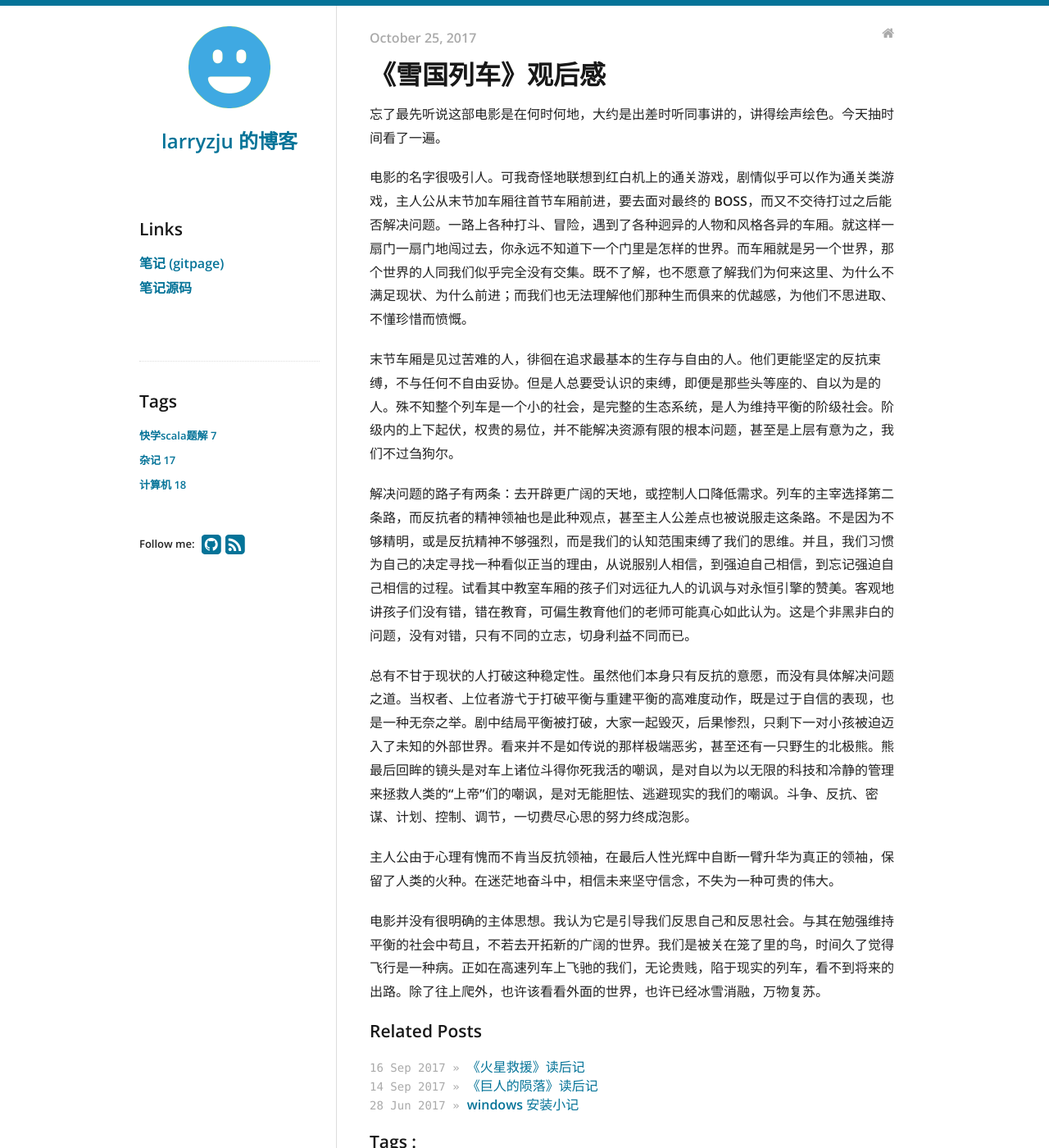
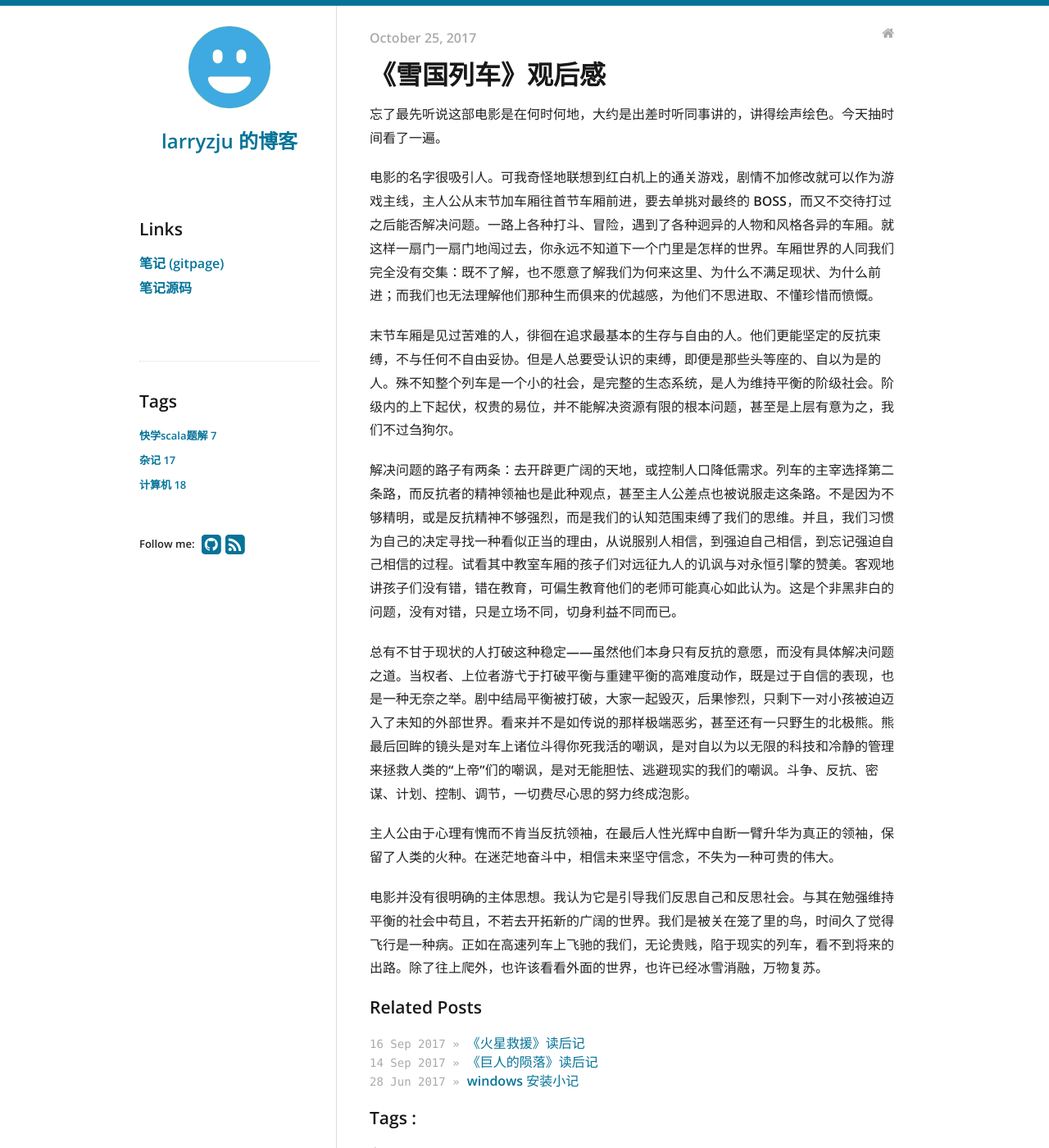
Before and after one commit to larryzju/larryzju.github.io, a Jekyll site: the page built from _posts/2017-10-25-雪国列车.md, in a window 1280 px wide and 1400 px high. Shown: the whole window at 82% size. Built offline with Jekyll 4.4.1, drawn with Linux system fonts in a browser that asks for light colours; nearby versions of some CDN libraries.

Commit message:
修改语病

```diff
--- a/_posts/2017-10-25-雪国列车.md
+++ b/_posts/2017-10-25-雪国列车.md
@@ -6,13 +6,13 @@ tag: 杂记
 
 忘了最先听说这部电影是在何时何地，大约是出差时听同事讲的，讲得绘声绘色。今天抽时间看了一遍。
 
-电影的名字很吸引人。可我奇怪地联想到红白机上的通关游戏，剧情似乎可以作为通关类游戏，主人公从末节加车厢往首节车厢前进，要去面对最终的 BOSS，而又不交待打过之后能否解决问题。一路上各种打斗、冒险，遇到了各种迥异的人物和风格各异的车厢。就这样一扇门一扇门地闯过去，你永远不知道下一个门里是怎样的世界。而车厢就是另一个世界，那个世界的人同我们似乎完全没有交集。既不了解，也不愿意了解我们为何来这里、为什么不满足现状、为什么前进；而我们也无法理解他们那种生而俱来的优越感，为他们不思进取、不懂珍惜而愤慨。
+电影的名字很吸引人。可我奇怪地联想到红白机上的通关游戏，剧情不加修改就可以作为游戏主线，主人公从末节加车厢往首节车厢前进，要去单挑对最终的 BOSS，而又不交待打过之后能否解决问题。一路上各种打斗、冒险，遇到了各种迥异的人物和风格各异的车厢。就这样一扇门一扇门地闯过去，你永远不知道下一个门里是怎样的世界。车厢世界的人同我们完全没有交集：既不了解，也不愿意了解我们为何来这里、为什么不满足现状、为什么前进；而我们也无法理解他们那种生而俱来的优越感，为他们不思进取、不懂珍惜而愤慨。
 
 末节车厢是见过苦难的人，徘徊在追求最基本的生存与自由的人。他们更能坚定的反抗束缚，不与任何不自由妥协。但是人总要受认识的束缚，即便是那些头等座的、自以为是的人。殊不知整个列车是一个小的社会，是完整的生态系统，是人为维持平衡的阶级社会。阶级内的上下起伏，权贵的易位，并不能解决资源有限的根本问题，甚至是上层有意为之，我们不过刍狗尔。
 
-解决问题的路子有两条：去开辟更广阔的天地，或控制人口降低需求。列车的主宰选择第二条路，而反抗者的精神领袖也是此种观点，甚至主人公差点也被说服走这条路。不是因为不够精明，或是反抗精神不够强烈，而是我们的认知范围束缚了我们的思维。并且，我们习惯为自己的决定寻找一种看似正当的理由，从说服别人相信，到强迫自己相信，到忘记强迫自己相信的过程。试看其中教室车厢的孩子们对远征九人的讥讽与对永恒引擎的赞美。客观地讲孩子们没有错，错在教育，可偏生教育他们的老师可能真心如此认为。这是个非黑非白的问题，没有对错，只有不同的立志，切身利益不同而已。
+解决问题的路子有两条：去开辟更广阔的天地，或控制人口降低需求。列车的主宰选择第二条路，而反抗者的精神领袖也是此种观点，甚至主人公差点也被说服走这条路。不是因为不够精明，或是反抗精神不够强烈，而是我们的认知范围束缚了我们的思维。并且，我们习惯为自己的决定寻找一种看似正当的理由，从说服别人相信，到强迫自己相信，到忘记强迫自己相信的过程。试看其中教室车厢的孩子们对远征九人的讥讽与对永恒引擎的赞美。客观地讲孩子们没有错，错在教育，可偏生教育他们的老师可能真心如此认为。这是个非黑非白的问题，没有对错，只是立场不同，切身利益不同而已。
 
-总有不甘于现状的人打破这种稳定性。虽然他们本身只有反抗的意愿，而没有具体解决问题之道。当权者、上位者游弋于打破平衡与重建平衡的高难度动作，既是过于自信的表现，也是一种无奈之举。剧中结局平衡被打破，大家一起毁灭，后果惨烈，只剩下一对小孩被迫迈入了未知的外部世界。看来并不是如传说的那样极端恶劣，甚至还有一只野生的北极熊。熊最后回眸的镜头是对车上诸位斗得你死我活的嘲讽，是对自以为以无限的科技和冷静的管理来拯救人类的“上帝”们的嘲讽，是对无能胆怯、逃避现实的我们的嘲讽。斗争、反抗、密谋、计划、控制、调节，一切费尽心思的努力终成泡影。
+总有不甘于现状的人打破这种稳定——虽然他们本身只有反抗的意愿，而没有具体解决问题之道。当权者、上位者游弋于打破平衡与重建平衡的高难度动作，既是过于自信的表现，也是一种无奈之举。剧中结局平衡被打破，大家一起毁灭，后果惨烈，只剩下一对小孩被迫迈入了未知的外部世界。看来并不是如传说的那样极端恶劣，甚至还有一只野生的北极熊。熊最后回眸的镜头是对车上诸位斗得你死我活的嘲讽，是对自以为以无限的科技和冷静的管理来拯救人类的“上帝”们的嘲讽，是对无能胆怯、逃避现实的我们的嘲讽。斗争、反抗、密谋、计划、控制、调节，一切费尽心思的努力终成泡影。
 
 主人公由于心理有愧而不肯当反抗领袖，在最后人性光辉中自断一臂升华为真正的领袖，保留了人类的火种。在迷茫地奋斗中，相信未来坚守信念，不失为一种可贵的伟大。
 
```
